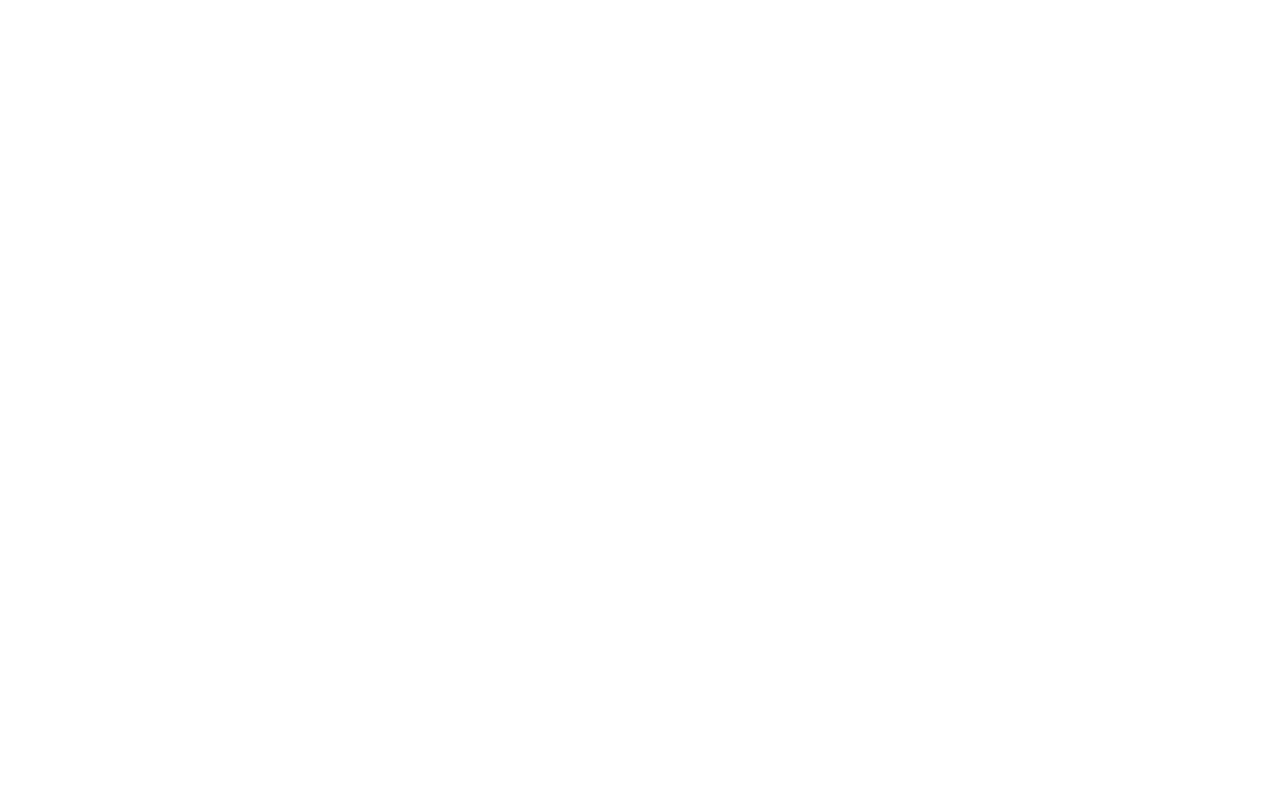
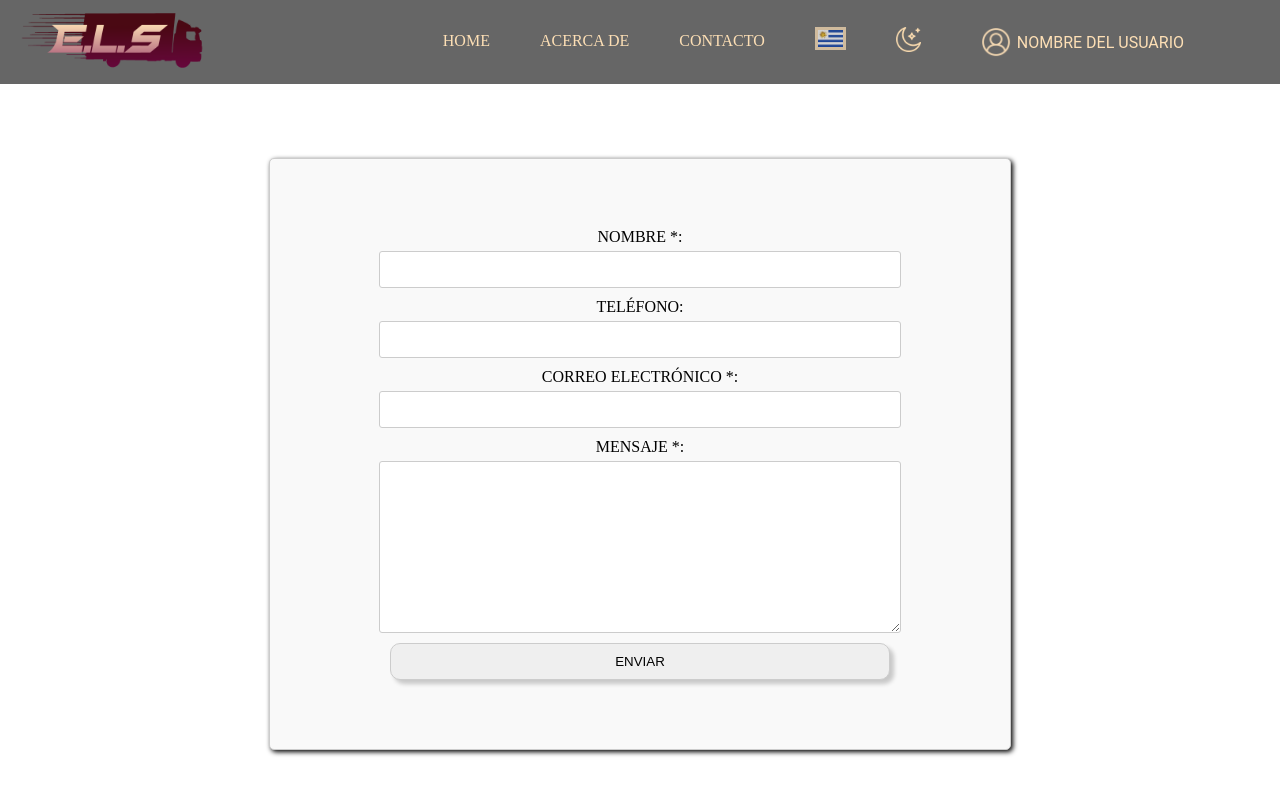
Before and after one commit to Script-TriByte/Pagina_Web, a plain HTML site: page html/opcionesHeader/contacto.html in a window 1280 px wide. Drawn offline with Linux system fonts and the light colour scheme.

Commit message:
Modificacion y agregacion de listado paquetes y contacto

```diff
--- /dev/null
+++ b/css/contacto.css
@@ -0,0 +1,46 @@
+.formulario{
+    position: relative;
+    top: 150px;
+    margin: auto;
+    display: flex;
+    align-items: center;
+    justify-content: center;
+    padding: 20px;
+    border: 1px solid #ccc;
+    background-color: #f9f9f9;
+    border-radius: 5px;
+    width: 700px;
+    height: 550px;
+    text-align: center;
+    box-shadow: 2px 2px 5px rgba(0.2, 0.2, 0.2);
+}
+
+textarea, input {
+    display: block;
+    margin-bottom: 10px;
+    width: 500px;
+    padding: 10px;
+    border: 1px solid #ccc;
+    border-radius: 3px;
+}
+
+label{
+    display: inline-block;
+    margin-bottom: 5px;
+}
+
+#botonEnviar {
+    display: block;
+    margin: 0 auto;
+    border-radius: 10px;
+    box-shadow: 4px 4px 4px rgba(0, 0, 0, 0.2);
+    cursor: pointer;
+}
+
+.mapa{
+    display: flex;
+    align-items: center;
+    justify-content: center;
+    position: relative;
+    top: 200px;
+}
--- a/css/headerStyle.css
+++ b/css/headerStyle.css
@@ -98,9 +98,9 @@ a{
 
 .submenu {
     position: absolute;
-    top: 100%;
-    width: 100%;
-    height: 100%;
+    top: 70px;
+    width: 250px;
+    height: 50px;
     background: rgba(30, 30, 30);
     visibility: hidden;
     opacity: 0;
@@ -122,6 +122,6 @@ a{
     position: relative;
     height: 25px;
     width: 25px;
-    right: 15px;
+    right: 27px;
     top: 5px;
   }
--- a/html/opcionesHeader/contacto.html
+++ b/html/opcionesHeader/contacto.html
@@ -6,11 +6,52 @@
     <meta name="viewport" content="width=device-width, initial-scale=1.0">
     <meta name="author" content="Script TriByte">
     <link rel="icon" href="../../img/iconoPestana.png">
+    <link rel="stylesheet" href="/css/headerStyle.css">
+    <link rel="stylesheet" href="/css/contacto.css">
     <title>E.L.S - Contacto</title>
 </head>
 <body>
-    <form>
+    <header class="textoClaro">
+        <a href="/"><img class="logo" src="/img/Logo del Sistema.png"></a>
+        <nav>
+          <ul class="menu">
+            <li class="cambioCursor"><a href="/">HOME</a></li>
+            <li><a href="/html/opcionesHeader/acercaDe.html">ACERCA DE</a></li>
+            <li class="cambioCursor"><a href="/html/opcionesHeader/contacto.html">CONTACTO</a></li>
+            <li><div class="boton textoClaro cambioCursor divEnHeader" id="idiomaDelSistema"></div></li>
+            <li><div class="boton textoClaro cambioCursor divEnHeader" id="aparienciaDelSistema"></div></li>
+            <li>
+              <div id="contenedorUsuario">
+                <img class="usuario" id="iconoUsuario" src="/img/iconoUsuario.png">
+                <button class="boton textoClaro">NOMBRE DEL USUARIO</button>
+                <ul class="submenu">
+                  <li><img class="salir" id="iconoSalida" src="/img/iconoSalir.png">
+                    <a href="/html/login.html">CERRAR SESIÓN</a></li>
+                </ul>
+              </div>
+            </li>
+          </ul>
+        </nav>
+      </header>
+      <div class="formulario">
+        <form action="" method="post">
+            <label for="nombre">NOMBRE *:</label>
+            <input type="text" id="nombre" name="nombre" required>
 
-    </form>
+            <label for="telefono">TELÉFONO:</label>
+            <input type="number" id="telefono" name="telefono">
+
+            <label for="email">CORREO ELECTRÓNICO *:</label>
+            <input type="email" id="email" name="email" required>
+
+            <label for="mensaje">MENSAJE *:</label>
+            <textarea id="mensaje" name="mensaje" rows="10" required></textarea>
+
+            <input type="submit" id="botonEnviar" value="ENVIAR">
+        </form>
+    </div>
+<div class="mapa">
+    <iframe src="https://www.google.com/maps/embed?pb=!1m18!1m12!1m3!1d3272.0690766263006!2d-56.19065652529126!3d-34.904715972847875!2m3!1f0!2f0!3f0!3m2!1i1024!2i768!4f13.1!3m3!1m2!1s0x959f81ccb64d8093%3A0x85590499beff31c3!2sYaguar%C3%B3n%201400%2C%2011100%20Montevideo%2C%20Departamento%20de%20Montevideo!5e0!3m2!1ses-419!2suy!4v1695095046017!5m2!1ses-419!2suy" width="600" height="450" style="border:0;" allowfullscreen="" loading="lazy" referrerpolicy="no-referrer-when-downgrade"></iframe>
+</div>
 </body>
 </html>
```
Also changed, not shown: css/appAlmacenes.css (+7 -12 lines), css/listaPaquetes.css (+7 -0 lines), html/aplicaciones/appAlmacenes.html (+7 -1 lines), html/aplicaciones/opcionesAlmacenes/listaPaquetes.html (+11 -5 lines).
